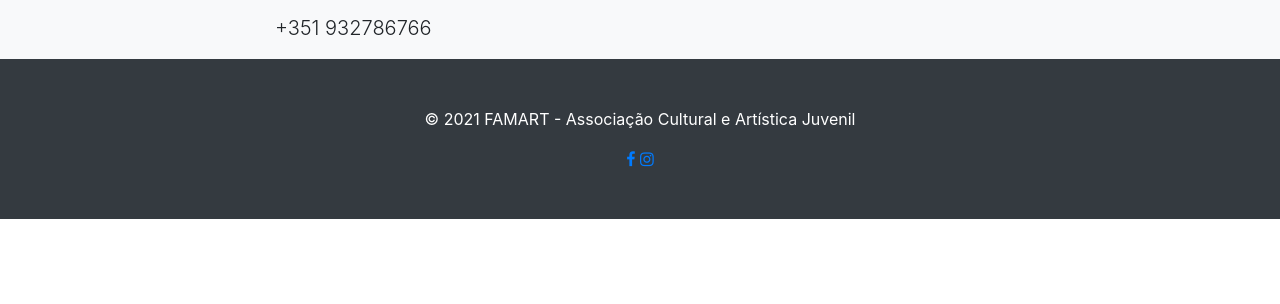
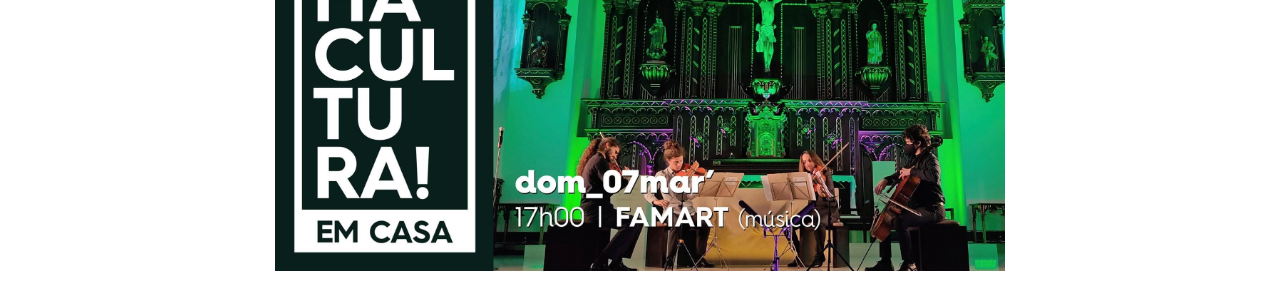
Before and after one commit to joaoabreu1420/famart, a website with bundled scripts: page index.html in a window 1280 px wide. Shown: the part 166-470 px from the top of the page. Built offline with nearby package versions, Linux system fonts and the light colour scheme; files whose address does not match are found by name.

Commit message:
Update index.html

```diff
--- a/index.html
+++ b/index.html
@@ -56,7 +56,7 @@
         <div class="col-lg-8 mx-auto">
           <h2>Novo Site em preparação! Brevemente!</h2>
           <p class="lead"></p>
-
+          <img src="img/haculturaemcasa.jpg" class="img-fluid" alt="">
           <p class="lead"></p>
           <img src="img/famartlogo2.png" class="img-fluid" alt="">
           <!--ul>
```
